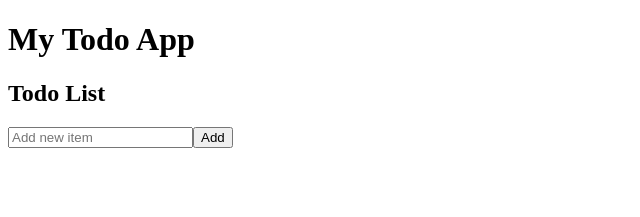
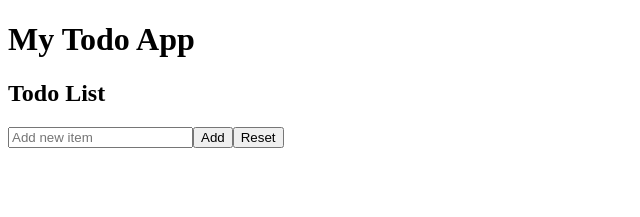
Before and after one commit to Iamarainbow2/Exercices, a React (Vite) app in the folder React/: page / in a window 1280 px wide. Shown: the top 217 px of the page, without its empty margins (0-640 px from the left). Built offline with nearby package versions, Linux system fonts and the light colour scheme; the HTML template or start-up script is replaced by a standard one.

Commit message:
Reset Button added

```diff
--- a/React/src/Components/TodoList.jsx
+++ b/React/src/Components/TodoList.jsx
@@ -9,6 +9,10 @@ function TodoList() {
       setItems((prevItems) => [...prevItems, newItem]);
       setNewItem('');
     }
+  };
+
+  const resetItems = () => {
+    setItems([]);
   };
 
   return (
@@ -27,6 +31,7 @@ function TodoList() {
           placeholder="Add new item"
         />
         <button onClick={addItem}>Add</button>
+        <button onClick={resetItems}>Reset</button>
       </div>
     </div>
   );
```
